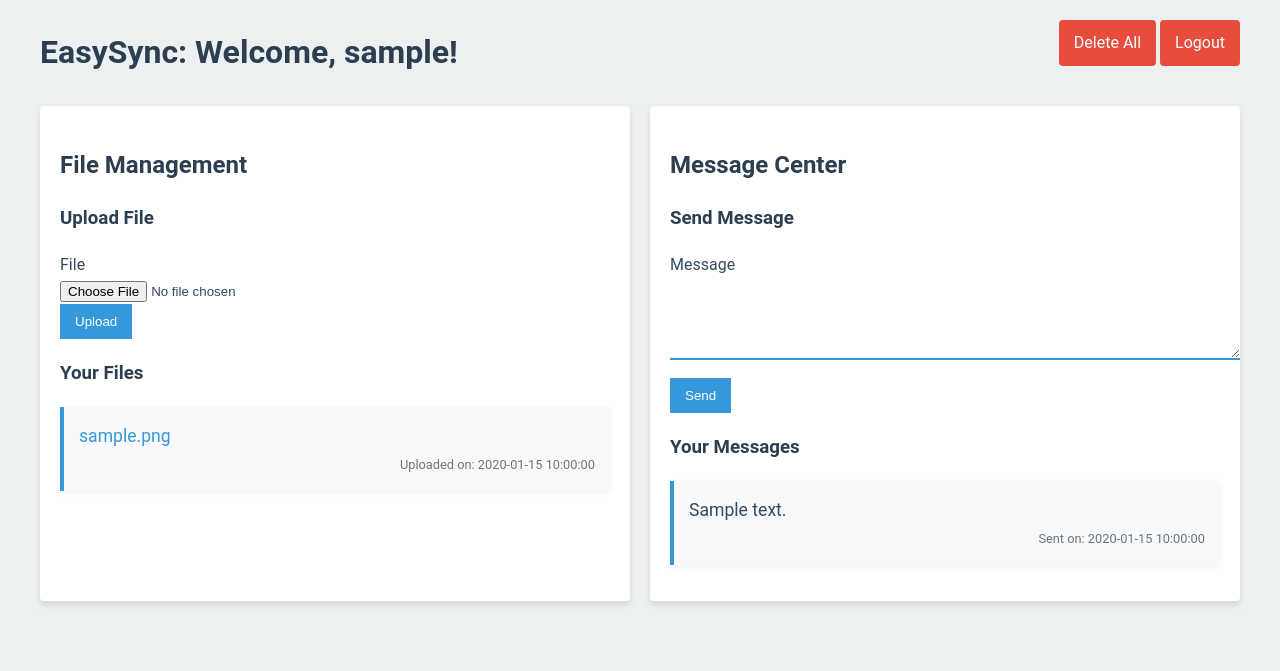
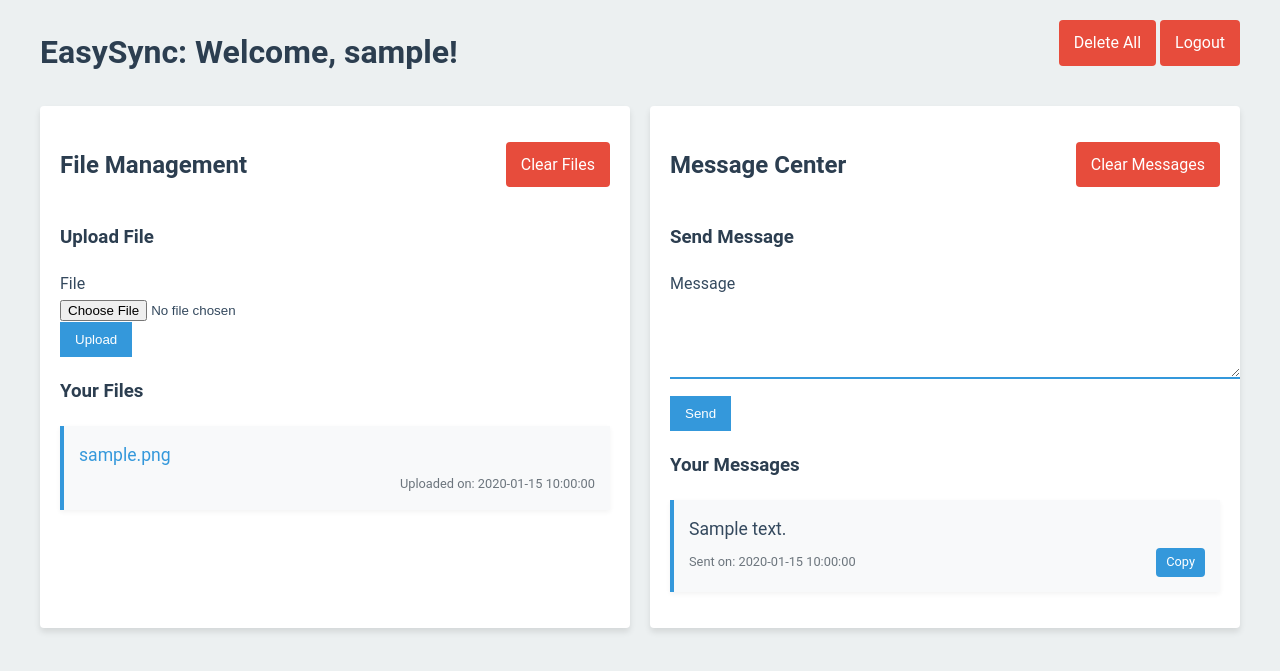
Before and after one commit to guotree/FileTransferAssistant, a Flask app: page / in a window 1280 px wide. Shown: the top 671 px of the page. Run offline with Flask 3, Linux system fonts and the light colour scheme; a user stored in the database is signed in; tables that the repository leaves empty hold one stand-in row (values such as "Sample post"); some libraries are stand-ins or nearby versions.

Commit message:
Add input validation, size limits and clearer message/file controls
- reject uploads over 50 MB (MAX_CONTENT_LENGTH) with a friendly flash
- handle duplicate username registration instead of raising IntegrityError 500
- require 6+ char passwords and cap messages at 10000 characters
- split the delete-everything button into Clear Files / Clear Messages, each with its own flash
- add a Copy button per message via navigator.clipboard
- drop unused static/main.js and update README
- extend smoke_test.py to 37 checks covering all of the above

```diff
--- a/app.py
+++ b/app.py
@@ -3,6 +3,7 @@ from flask import Flask, render_template, redirect, url_for, send_file, flash
 from flask_login import LoginManager, login_user, login_required, logout_user, current_user
 from flask_wtf.csrf import CSRFProtect, CSRFError
 from sqlalchemy.exc import IntegrityError
+from werkzeug.exceptions import RequestEntityTooLarge
 from models import db, User, File, Message
 from forms import LoginForm, RegistrationForm, UploadForm, MessageForm
 from config import Config
@@ -20,6 +21,11 @@ login_manager.login_view = 'login'
 @app.errorhandler(CSRFError)
 def handle_csrf_error(e):
     flash('The form has expired. Please try again.')
+    return redirect('/')
+
+@app.errorhandler(RequestEntityTooLarge)
+def handle_too_large(e):
+    flash('File is too large (max 50 MB)')
     return redirect('/')
 
 @login_manager.user_loader
@@ -57,7 +63,12 @@ def register():
         user = User(username=form.username.data)
         user.set_password(form.password.data)
         db.session.add(user)
-        db.session.commit()
+        try:
+            db.session.commit()
+        except IntegrityError:
+            db.session.rollback()
+            flash('Username already exists')
+            return render_template('register.html', form=form)
         flash('Registration successful. Please log in.')
         return redirect(url_for('login'))
     return render_template('register.html', form=form)
@@ -154,12 +165,14 @@ def delete_user_messages(user):
 @login_required
 def delete_file():
     delete_user_files(current_user)
+    flash('All files are deleted')
     return redirect("/")
 
 @app.route("/delete_message", methods=["POST"])
 @login_required
 def delete_message():
     delete_user_messages(current_user)
+    flash('All messages are deleted')
     return redirect("/")
 
 @app.route("/delete_all", methods=["POST"])
--- a/config.py
+++ b/config.py
@@ -10,3 +10,5 @@ class Config:
     SQLALCHEMY_TRACK_MODIFICATIONS = False
     # Lives outside static/ so uploaded files are never served as public assets.
     UPLOAD_FOLDER = os.environ.get('UPLOAD_FOLDER') or os.path.join(BASE_DIR, 'uploads')
+    # Reject oversized requests at the WSGI level instead of buffering them.
+    MAX_CONTENT_LENGTH = int(os.environ.get('MAX_CONTENT_LENGTH', 50 * 1024 * 1024))  # 50 MB
--- a/forms.py
+++ b/forms.py
@@ -10,7 +10,8 @@ class LoginForm(FlaskForm):
 
 class RegistrationForm(FlaskForm):
     username = StringField('Username', validators=[DataRequired(), Length(min=2, max=20)])
-    password = PasswordField('Password', validators=[DataRequired()])
+    password = PasswordField('Password', validators=[
+        DataRequired(), Length(min=6, message='Password must be at least 6 characters')])
     confirm_password = PasswordField('Confirm Password', validators=[DataRequired(), EqualTo('password')])
     submit = SubmitField('Sign Up')
 
@@ -19,5 +20,6 @@ class UploadForm(FlaskForm):
     submit = SubmitField('Upload')
 
 class MessageForm(FlaskForm):
-    content = TextAreaField('Message', validators=[DataRequired()])
+    content = TextAreaField('Message', validators=[
+        DataRequired(), Length(max=10000, message='Message too long (max 10000 characters)')])
     submit = SubmitField('Send')
--- a/static/main.js
+++ /dev/null
@@ -1,4 +0,0 @@
-document.addEventListener("DOMContentLoaded", function() {
-    console.log("JavaScript loaded.");
-    // Add any JavaScript code here for interactivity
-});
--- a/static/styles.css
+++ b/static/styles.css
@@ -205,3 +205,36 @@ a:hover {
 .close-btn:hover {
     color: #333;
 }
+
+.message-meta {
+    display: flex;
+    justify-content: space-between;
+    align-items: center;
+}
+
+.copy-btn {
+    padding: 4px 10px;
+    background-color: var(--primary-color);
+    color: white;
+    border: none;
+    border-radius: 4px;
+    font: inherit;
+    font-size: 0.8em;
+    cursor: pointer;
+    transition: background-color 0.3s;
+}
+
+.copy-btn:hover {
+    background-color: var(--secondary-color);
+}
+
+.section-heading {
+    display: flex;
+    justify-content: space-between;
+    align-items: center;
+    gap: 12px;
+}
+
+.section-heading .delete-link {
+    margin-bottom: 0;
+}
--- a/templates/base.html
+++ b/templates/base.html
@@ -30,6 +30,17 @@
                     setTimeout(() => closeFlash(flash), 2000);
                 }
             });
+
+            document.querySelectorAll('.copy-btn').forEach(btn => {
+                btn.addEventListener('click', () => {
+                    const text = document.getElementById(btn.dataset.target).innerText;
+                    navigator.clipboard.writeText(text).then(() => {
+                        const old = btn.textContent;
+                        btn.textContent = 'Copied!';
+                        setTimeout(() => { btn.textContent = old; }, 1500);
+                    });
+                });
+            });
         });
         </script>
 </head>
--- a/templates/index.html
+++ b/templates/index.html
@@ -20,7 +20,14 @@
 
     <div class="dashboard-container">
         <div class="dashboard-section">
-            <h2>File Management</h2>
+            <div class="section-heading">
+                <h2>File Management</h2>
+                <form method="POST" action="{{ url_for('delete_file') }}" class="header-form"
+                      onsubmit="return confirm('Delete all your files?');">
+                    <input type="hidden" name="csrf_token" value="{{ csrf_token() }}">
+                    <button type="submit" class="delete-link">Clear Files</button>
+                </form>
+            </div>
 
             <h3>Upload File</h3>
             <form method="POST" action="{{ url_for('upload_file') }}" enctype="multipart/form-data">
@@ -55,7 +62,14 @@
         </div>
 
         <div class="dashboard-section">
-            <h2>Message Center</h2>
+            <div class="section-heading">
+                <h2>Message Center</h2>
+                <form method="POST" action="{{ url_for('delete_message') }}" class="header-form"
+                      onsubmit="return confirm('Delete all your messages?');">
+                    <input type="hidden" name="csrf_token" value="{{ csrf_token() }}">
+                    <button type="submit" class="delete-link">Clear Messages</button>
+                </form>
+            </div>
 
             <h3>Send Message</h3>
             <form method="POST" action="{{ url_for('send_message') }}">
@@ -75,9 +89,12 @@
                 <ul class="message-list">
                 {% for message in messages %}
                     <li class="message-item">
-                        <div class="message-content">{{ message.content }}</div>
-                        <div class="message-timestamp">
-                            Sent on: {{ message.timestamp.strftime('%Y-%m-%d %H:%M:%S') }}
+                        <div class="message-content" id="message-{{ message.id }}">{{ message.content }}</div>
+                        <div class="message-meta">
+                            <div class="message-timestamp">
+                                Sent on: {{ message.timestamp.strftime('%Y-%m-%d %H:%M:%S') }}
+                            </div>
+                            <button type="button" class="copy-btn" data-target="message-{{ message.id }}">Copy</button>
                         </div>
                     </li>
                 {% endfor %}
```
Also changed, not shown: smoke_test.py (+56 -7 lines), README.md.
